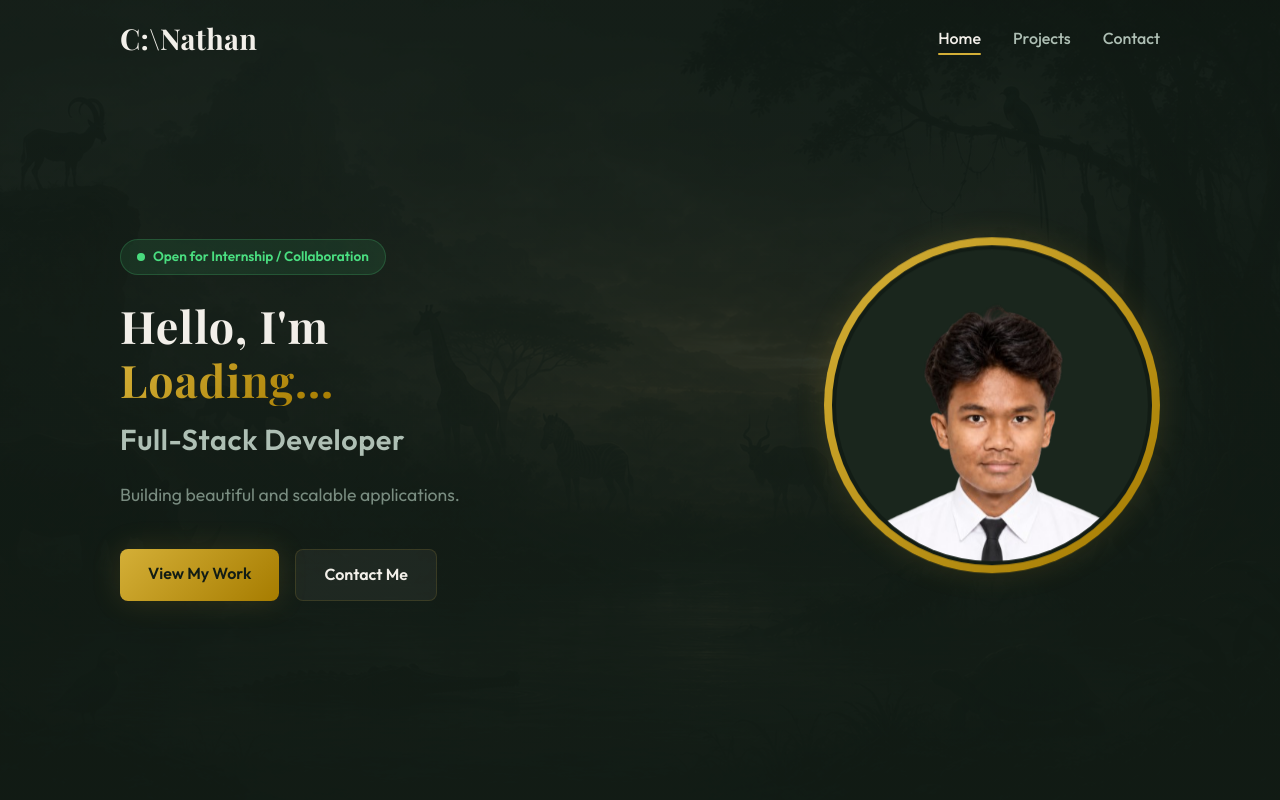
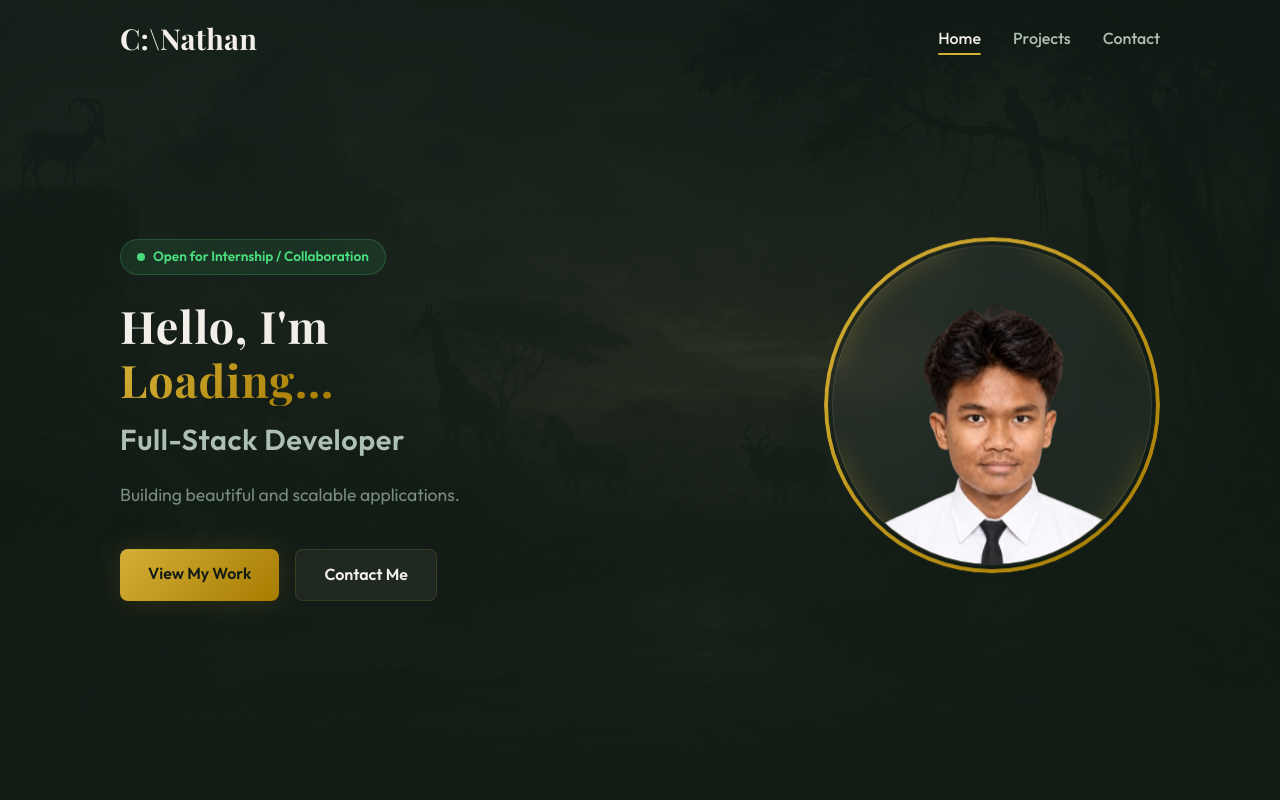
Before and after one commit to NathanPBJ/Portofolio, a React (Vite) app in the folder frontend/: page / in a window 1280 px wide. Shown: the top 800 px of the page. Built offline with nearby package versions, Linux system fonts and the light colour scheme; no server answers; a web font is replaced by a local one.

Commit message:
feat: glassmorphism profile picture background

```diff
--- a/frontend/src/pages/Home.css
+++ b/frontend/src/pages/Home.css
@@ -127,17 +127,35 @@
 
 .hero-image-border {
     padding: 8px;
+    background: transparent;
+    border-radius: 50%;
+    position: relative;
+    display: inline-block;
+}
+
+.hero-image-border::before {
+    content: '';
+    position: absolute;
+    inset: 0;
+    border-radius: 50%;
+    padding: 4px; /* Border thickness */
     background: var(--gradient-hero);
-    border-radius: 50%;
+    -webkit-mask: linear-gradient(#fff 0 0) content-box, linear-gradient(#fff 0 0);
+    -webkit-mask-composite: xor;
+    mask-composite: exclude;
     box-shadow: var(--shadow-glow);
+    z-index: 0;
 }
 
 .hero-image-placeholder {
     width: clamp(240px, 25vw, 320px);
     height: clamp(240px, 25vw, 320px);
-    background: var(--color-bg-secondary);
+    background: rgba(255, 255, 255, 0.05);
+    backdrop-filter: blur(10px);
     border-radius: 50%;
-    border: 4px solid var(--color-bg-primary);
+    border: 1px solid rgba(255, 255, 255, 0.1);
+    position: relative;
+    z-index: 1;
 }
 
 .hero-image {
@@ -147,8 +165,12 @@
     object-fit: cover;
     object-position: center 25px;
     border-radius: 50%;
-    border: 4px solid var(--color-bg-primary);
-    background: var(--color-bg-secondary);
+    background: rgba(255, 255, 255, 0.05);
+    backdrop-filter: blur(12px);
+    -webkit-backdrop-filter: blur(12px);
+    border: 1px solid rgba(255, 255, 255, 0.1);
+    position: relative;
+    z-index: 1;
 }
 
 .section-title {
```
